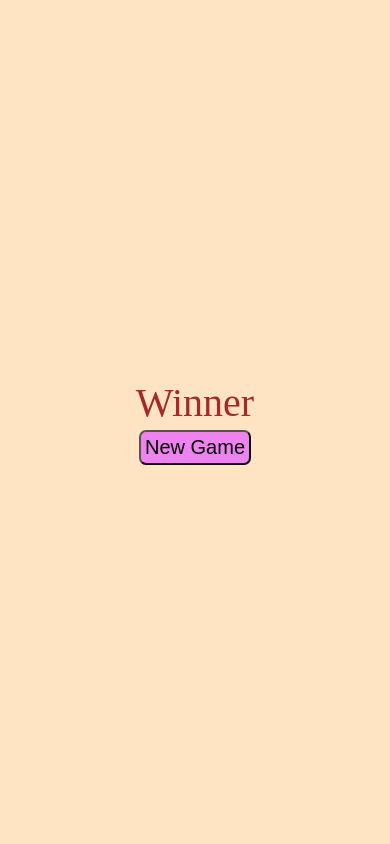
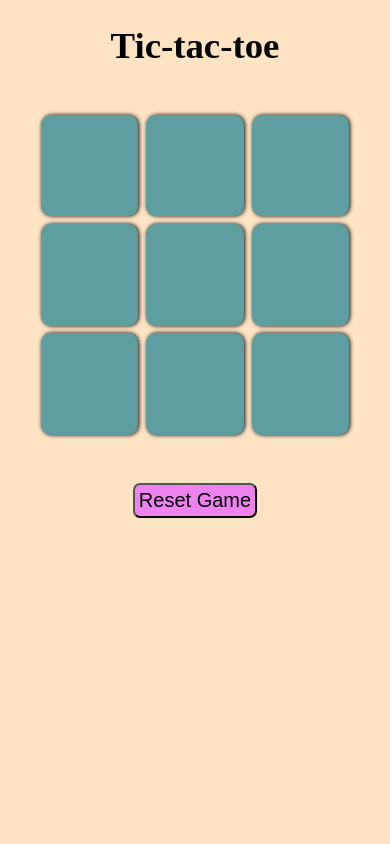
Before and after one commit to chanchal-1506/tic-tac-toe, a plain HTML site: page index.html in a window 390 px wide. Shown: the top 844 px of the page. Drawn offline with Linux system fonts and the light colour scheme.

Commit message:
responsive fix

```diff
--- a/frist.css
+++ b/frist.css
@@ -12,7 +12,7 @@ h1{
     font-size: 3rem;
 }
 .container{
-   margin-top: 4rem;
+   margin-top: 3rem;
    margin-bottom: 3rem;
     display: flex;
     justify-content: center;
@@ -47,7 +47,8 @@ h1{
 }
 
 #new-btn{
-    padding: 1%;
+    padding: 10px;
+    margin-bottom: 1rem;
     font-size: 1.25rem;
     background-color:violet;
     border-radius: 7px;
@@ -55,10 +56,11 @@ h1{
 
 #msg {
     color: brown;
-    font-size: 60px;
+    font-size: 40px;
 }
 .msg-container {
-    height: 100vmin;
+    font-size: 1.5rem;
+    /* height: 100vmin; */
     display: flex;
     justify-content: center;
     align-items: center;
@@ -72,15 +74,14 @@ h1{
 
 @media ( max-width:767px) {
     #msg {
-        font-size: 45px;
+        font-size: 35px;
     }
-    .msg-container{
-        height: 100vh;
-        display: flex;
-        justify-content: center;
-        align-items: center;
-        flex-direction: column;
-        gap: 4px;
+    .container{
+        margin-top: 3rem;
+        margin-bottom: 4rem;
+    }
+    h1{
+        font-size: 2.6rem;
     }
 
 }
@@ -102,19 +103,16 @@ h1{
     }
     #msg {
         margin-top: 0;
-        font-size: 40px;
+        font-size: 30px;
+        margin-bottom: 1rem;
     }
     .container{
-        margin-top: 4rem;
-        margin-bottom: 4rem;
+        margin-top: 3rem;
+        margin-bottom: 3rem;
+    }
+    h1{
+        font-size: 2.3rem;
+    }
 
-     }
-     .msg-container{
-        height: 100vh;
-        display: flex;
-        justify-content: center;
-        align-items: center;
-        flex-direction: column;
-        gap: 4px;
-    }
+
 }
--- a/index.html
+++ b/index.html
@@ -7,10 +7,6 @@
     <link rel="stylesheet" href="frist.css">
 </head>
 <body>
-    <div class="msg-container hide">
-        <p id="msg">Winner</p>
-        <button id="new-btn">New Game</button>
-    </div>
     <main>
         <h1>Tic-tac-toe</h1>
         <div class="container">
@@ -27,6 +23,10 @@
 
         </div>
         </div>
+        <div class="msg-container hide">
+            <p id="msg">Winner</p>
+            <button id="new-btn">New Game</button>
+        </div>
         <button id="reset-btn">Reset Game</button>
     </main>
 </body>
```
